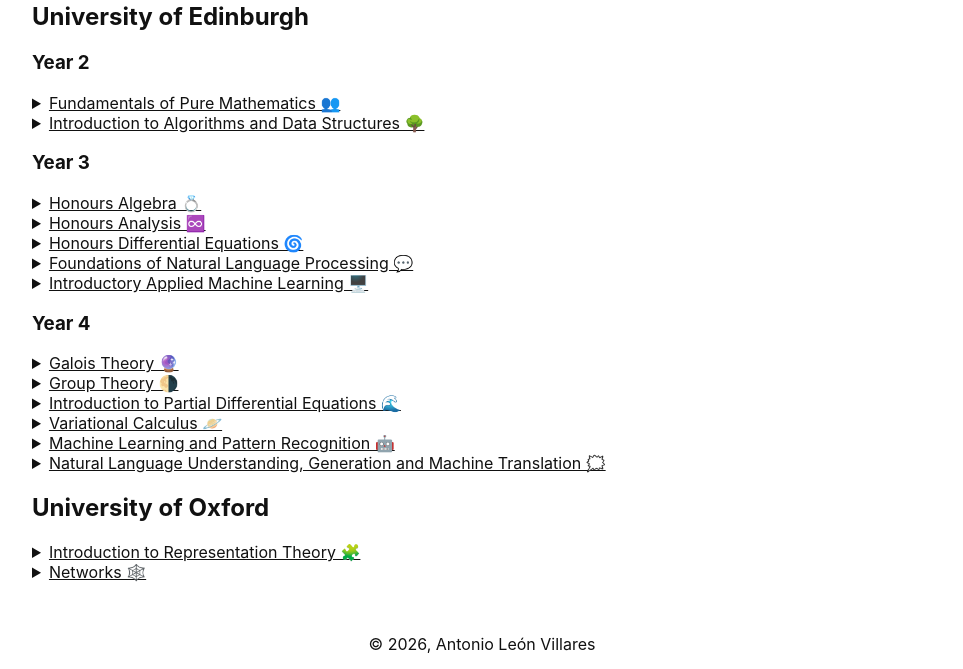
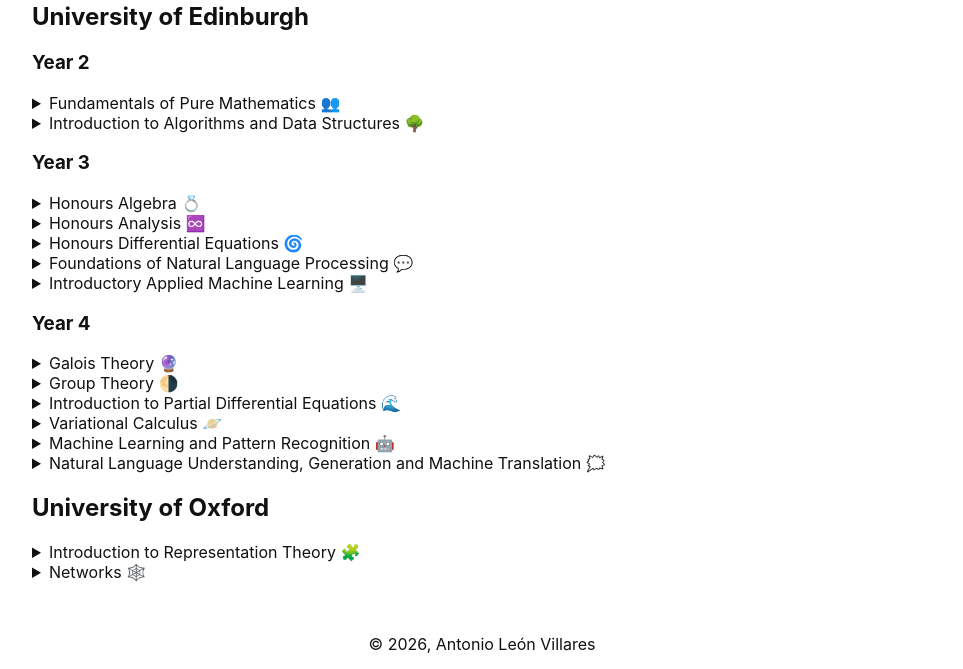
Before and after one commit to alv31415/alv31415.github.io, a Jekyll site: the page built from notes.md, in a window 1280 px wide. Shown: the part 267-936 px from the top of the page, without its empty margins (158-1121 px from the left). Built offline with Jekyll 4.4.1, drawn with Linux system fonts in a browser that asks for light colours.

Commit message:
Remove underlining of links and include a hover effect

```diff
--- a/assets/css/custom.css
+++ b/assets/css/custom.css
@@ -223,3 +223,22 @@ button, input, textarea {
 .site-main a {
   color: var(--text);
 }
+
+/* Remove underlining from links within the main content area */
+.site-main a {
+    text-decoration: none;
+}
+
+/* Add a bold effect when hovering over links */
+.site-main a:hover {
+    text-shadow: 0.5px 0 0 currentColor, -0.5px 0 0 currentColor;
+}
+
+/* Ensure the summary titles in your notes also follow this rule */
+summary a {
+    text-decoration: none;
+}
+
+summary a:hover {
+    font-weight: bold;
+}
```
